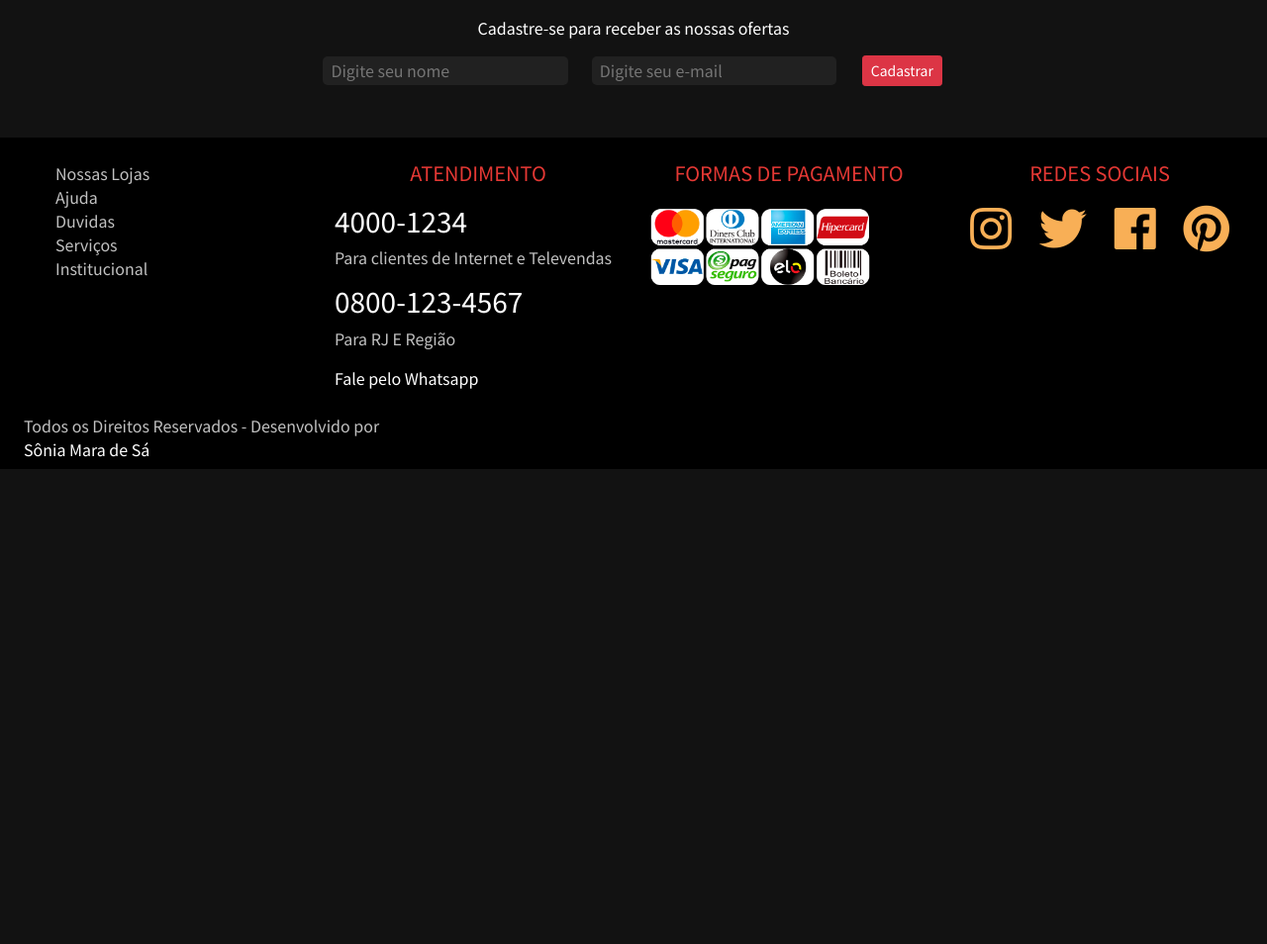
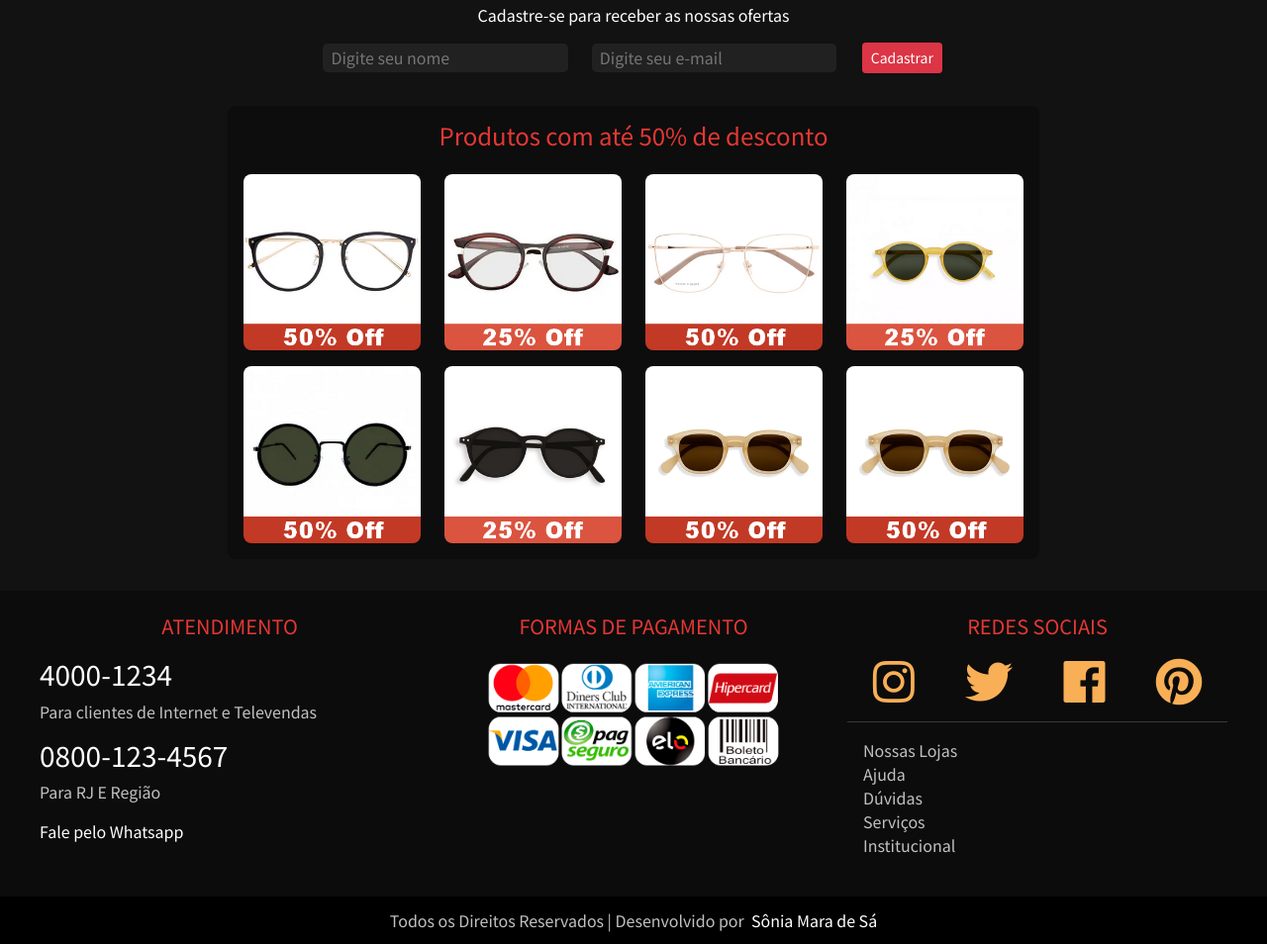
Before and after one commit to soniamarasa/landing-page, a website: page index.html in a window 1280 px wide. Shown: the part 469-1423 px from the top of the page at 99% size. Before the commit the page ends 943 px from the top, so only its background shows below. Drawn offline with nearby package versions, Linux system fonts and the light colour scheme; a web font is replaced by a local one.

Commit message:
Ajustes css

```diff
--- a/index.html
+++ b/index.html
@@ -15,11 +15,13 @@
     <link
         href="https://fonts.googleapis.com/css2?family=Fjalla+One&family=Noto+Sans+SC&family=Zen+Tokyo+Zoo&display=swap"
         rel="stylesheet">
+
     <title>Óticas Pasquim</title>
     <link rel="icon" href="/img/icon.png" />
 </head>
 
 <body>
+
     <header class="content">
         <div class="row">
 
@@ -37,7 +39,6 @@
                     <a id="login" href="#">
                         <button class=" btn-icons" type="button"><i class="fas fa-user-alt"></i></button>
                         <p> <span> Olá, faça o seu login</span> <span id="minhaConta"> Minha Conta </span> </p>
-
                     </a>
                 </div>
 
@@ -48,7 +49,7 @@
 
     </header>
 
-    <div class="principal">
+    <div class="corpo">
 
         <div id="blackFriday">
             <h1>BLACK </h1>
@@ -56,9 +57,9 @@
         </div>
 
 
-        <div class="container">
+        <div>
             <div>
-                <p> Hoje é <span id="todayIs"></span></p>
+                <h6> Hoje é <span id="todayIs"></span></h6>
             </div>
             <p id="timerT">Faltam</p>
             <div id="timer" class="row">
@@ -124,21 +125,56 @@
 
         </div>
 
+
+        <div id="produtos">
+            <h4>Produtos com até 50% de desconto</h4>
+            <div class="produtos">
+                <div class="row first">
+                    <div class="col-3">
+                        <img src="/img/oc1.png" alt="">
+                    </div>
+                    <div class="col-3">
+                        <img src="/img/oc2.png" alt="">
+                    </div>
+                    <div class="col-3">
+                        <img src="/img/oc3.png" alt="">
+                    </div>
+                    <div class="col-3">
+                        <img src="/img/oc4.png" alt="">
+                    </div>
+                </div>
+                <div class="row">
+                    <div class="col-3">
+                        <img src="/img/oc5.png" alt="">
+                    </div>
+                    <div class="col-3">
+                        <img src="/img/oc6.png" alt="">
+                    </div>
+                    <div class="col-3">
+                        <img src="/img/oc7.png" alt="">
+                    </div>
+                    <div class="col-3">
+                        <img src="/img/oc7.png" alt="">
+                    </div>
+                </div>
+
+
+
+            </div>
+
+        </div>
+
+
     </div>
 
     <footer>
         <!-- <div> -->
         <div class="row footer">
-            <div class="col-12 col-sm-6 col-md-3">
-                <ul>
-                    <li> <a href="">Nossas Lojas</a></li>
-                    <li> <a href="">Ajuda</a></li>
-                    <li> <a href="">Duvidas</a></li>
-                    <li> <a href="">Serviços</a></li>
-                    <li> <a href="">Institucional</a></li>
-                </ul>
-            </div>
-            <div class="col-12 col-sm-6  col-md-3">
+            <!-- <div class="col-12 col-sm-6 col-md-3">
+                <h5>LINKS</h5>
+
+            </div> -->
+            <div class="col-12 col-sm-4  col-md-4">
                 <h5>ATENDIMENTO</h5>
                 <h3> 4000-1234 </h3>
                 <p> Para clientes de Internet e Televendas </p>
@@ -148,11 +184,17 @@
 
                 <a href="">Fale pelo Whatsapp </a>
             </div>
-            <div class="col-12 col-sm-6  col-md-3">
+
+            <div class="col-12 col-sm-4  col-md-4">
                 <h5>FORMAS DE PAGAMENTO</h5>
-                <img src="/img/Formasdepagamento.png" alt="">
+
+                <div id="fPag">
+                    <img src="/img/Formasdepagamento.png" alt="">
+                </div>
+
             </div>
-            <div class="col-12 col-sm-6  col-md-3">
+
+            <div class="col-12 col-sm-4  col-md-4">
                 <h5>REDES SOCIAIS</h5>
                 <div id="redesSociais">
                     <a href=""><i class="fab fa-instagram"></i></a>
@@ -161,17 +203,43 @@
                     <a href=""><i class="fab fa-pinterest"></i></a>
                 </div>
 
+                <hr>
+                <div>
+                    <ul>
+                        <li> <a href="">Nossas Lojas</a></li>
+                        <li> <a href="">Ajuda</a></li>
+                        <li> <a href="">Dúvidas</a></li>
+                        <li> <a href="">Serviços</a></li>
+                        <li> <a href="">Institucional</a></li>
+                    </ul>
+                </div>
+
             </div>
 
+        </div>
 
+        <div class="row" id="dBy">
+            <div class="col">
+                <span>
+                    Todos os Direitos Reservados |&nbsp
+                </span>
+                <span>
+                    Desenvolvido por &nbsp<a href="https://soniamarasa.github.io/">Sônia
+                        Mara de Sá</a>
+                </span>
+
+            </div>
         </div>
-        <div id="dBy"> Todos os Direitos Reservados - Desenvolvido por <a href="https://soniamarasa.github.io/">Sônia
-                Mara de Sá</a> </div>
         <!-- </div> -->
 
     </footer>
 
+
+    <script src="https://code.jquery.com/jquery-3.6.0.slim.min.js"
+        integrity="sha256-u7e5khyithlIdTpu22PHhENmPcRdFiHRjhAuHcs05RI=" crossorigin="anonymous"></script>
+
     <script src="/script.js"></script>
+
 
 </body>
 
--- a/script.js
+++ b/script.js
@@ -4,14 +4,20 @@ const bxDays = document.getElementById('days');
 const bxHours = document.getElementById('hours');
 const bxMinutes = document.getElementById('minutes');
 const bxSeconds = document.getElementById('seconds');
+const inputName = document.getElementById('inputName');
+const inputEmail = document.getElementById('inputEmail');
+
 
 let days, hours, minutes, seconds;
 
 
 window.addEventListener('load', () => {
 
-    dates()
+    dates();
+    console.log(inputEmail.value);
+    console.log(inputName.value);
 })
+
 
 function dates() {
   let todayIs = document.getElementById('todayIs');
--- a/style.css
+++ b/style.css
@@ -18,22 +18,29 @@ h5 {
   margin-bottom: 1em;
 }
 
+h4 {
+  color: #e43834;
+  margin-bottom: 1em;
+}
+
 h3 {
   color: white;
 }
 
-
+html, body {
+    height: 100%;
+}
 
 body {
   background-color: #121212;
   color: white;
-  width: 100%;
+  overflow-x: hidden;
+  /* min-width: 400px; */
   font-family: 'Noto Sans SC', sans-serif;
 }
 
 header {
-  width: 100vw;
-  height: 55%;
+  /* height: ; */
   padding: 10px;
   background-color: rgb(201, 48, 1);
   margin-bottom: 1.5em;
@@ -86,8 +93,12 @@ header img {
 .carrinho {
   background-color: rgba(255, 255, 255, 0.26);
 }
+header a {
+  align-items: center;
+  display: flex;
+}
+
 a {
-  display: flex;
   text-decoration: none;
   color: white;
 }
@@ -104,6 +115,7 @@ a:visited {
   display: flex;
   flex-direction: column;
   font-size: 0.8em;
+  margin-bottom: 0;
 
   /*
   align-self: center;
@@ -121,16 +133,20 @@ a:visited {
   color: white;
 }
 
-.principal {
+.corpo {
   width: 80%;
   margin: 0 auto;
   text-align: center;
   margin-bottom: 2em;
+  position: relative !important;
+  height: auto !important ;
+  flex: 1 1 0% !important;
 }
 
 #timerT {
   font-size: 1.5em;
   text-shadow: 2px 2px #000000;
+  color: #e43834;
 }
 
 #timer {
@@ -194,6 +210,10 @@ a:visited {
   align-items: center;
 }
 
+.formCadastro div {
+  margin-bottom: 0.8em;
+}
+
 .formCadastro input {
   width: 100%;
   border: none;
@@ -205,15 +225,14 @@ a:visited {
 }
 
 footer {
-  padding: 1.5em 1.5em 0.5em;
-  background-color: black;
-  display: flex;
-  flex-direction: column;
+  background-color: #0c0c0c;
   color: #c1c1c1;
 }
 
-footer li {
+footer ul {
   list-style: none;
+  padding: 0 1em;
+  margin: 0 !important;
 }
 
 footer li a {
@@ -226,34 +245,61 @@ footer li a:hover {
 
 footer img {
   width: 80%;
+  display: flex;
+  justify-content: center;
+}
+
+.footer {
+  padding: 1.5em 2.5em 0.5em 2.5em;
 }
 
 .footer div {
-margin-bottom: 1.5em;
+  margin-bottom: 1em;
 }
 
-#dby a {
-  display: inline;
-}
-#dby {
+#dBy div {
   display: flex;
+  justify-content: center;
 }
 
+#dBy a:hover {
+  color: rgb(248, 175, 86);
+}
+
+#dBy {
+  background-color: #000000 !important;
+  display: flex;
+  height: 3em;
+  align-content: center;
+  word-wrap: break-word;
+  padding: 0 1em;
+}
+
+#fPag {
+  display: flex;
+  justify-content: center;
+}
 
 #redesSociais {
   display: flex;
   justify-content: space-around;
 }
 
-
-#redesSociais i{
-    color: rgb(248, 175, 86) ;
+#redesSociais i {
+  color: rgb(248, 175, 86);
   font-size: 3em !important;
 }
 
 @media (max-width: 600px) {
-  .principal {
-    width: 95%;
+  h1 {
+    font-size: 5em;
+  }
+
+  h6 {
+    font-size: 0.8em;
+  }
+  .corpo {
+    width: 90%;
   }
 
   .bxTimer div {
@@ -281,11 +327,74 @@ margin-bottom: 1.5em;
     width: 35px;
     height: 35px;
     padding: 1px;
-
     font-size: 1em;
   }
 
   #login span {
     display: none;
   }
+
+  #produtos {
+    margin: 0 auto;
+    width: 90% !important;
+    display: flex;
+    flex-direction: column;
   }
+}
+
+@media (max-width: 800px) {
+  .corpo {
+    width: 90%;
+  }
+
+  .bxTimer div {
+    width: 5.5em;
+    height: 5.5em;
+  }
+
+  .bxTimer div span {
+    font-size: 2.5em;
+    text-align: center;
+    justify-content: center;
+  }
+
+  .bxTimer p {
+    display: flex;
+    font-size: 0.7em;
+    justify-content: center;
+  }
+
+  header img {
+    width: 90%;
+  }
+
+  #redesSociais i {
+    color: rgb(248, 175, 86);
+    font-size: 2em !important;
+  }
+}
+
+#produtos {
+  margin: 0 auto;
+  width: 80%;
+  display: flex;
+  flex-direction: column;
+  background-color: #0d0d0d;
+  padding: 1em;
+  border-radius: 0.5em;
+}
+
+.produtos img {
+  width: 100%;
+  border-radius: 0.5em;
+}
+
+.first {
+  margin-bottom: 1em;
+}
+
+.produtos div {
+  display: flex;
+  flex-direction: row;
+  justify-content: space-between;
+}
```
Also changed, not shown: img/oc1.png (added), img/oc2.png (added), img/oc3.png (added), img/oc4.png (added), img/oc5.png (added), img/oc6.png (added), img/oc7.png (added). Lines whose indentation alone changed are shown as unchanged.
